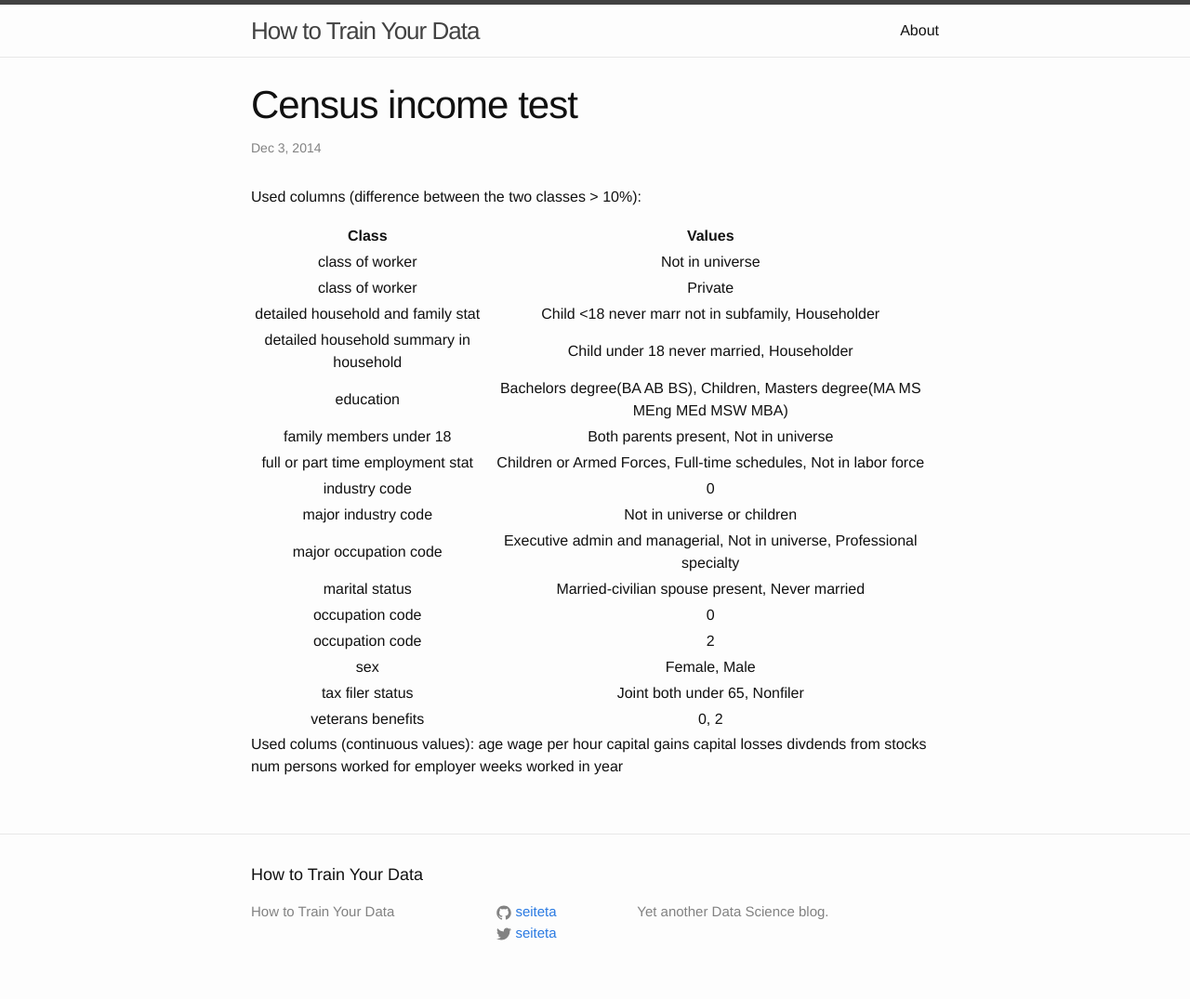
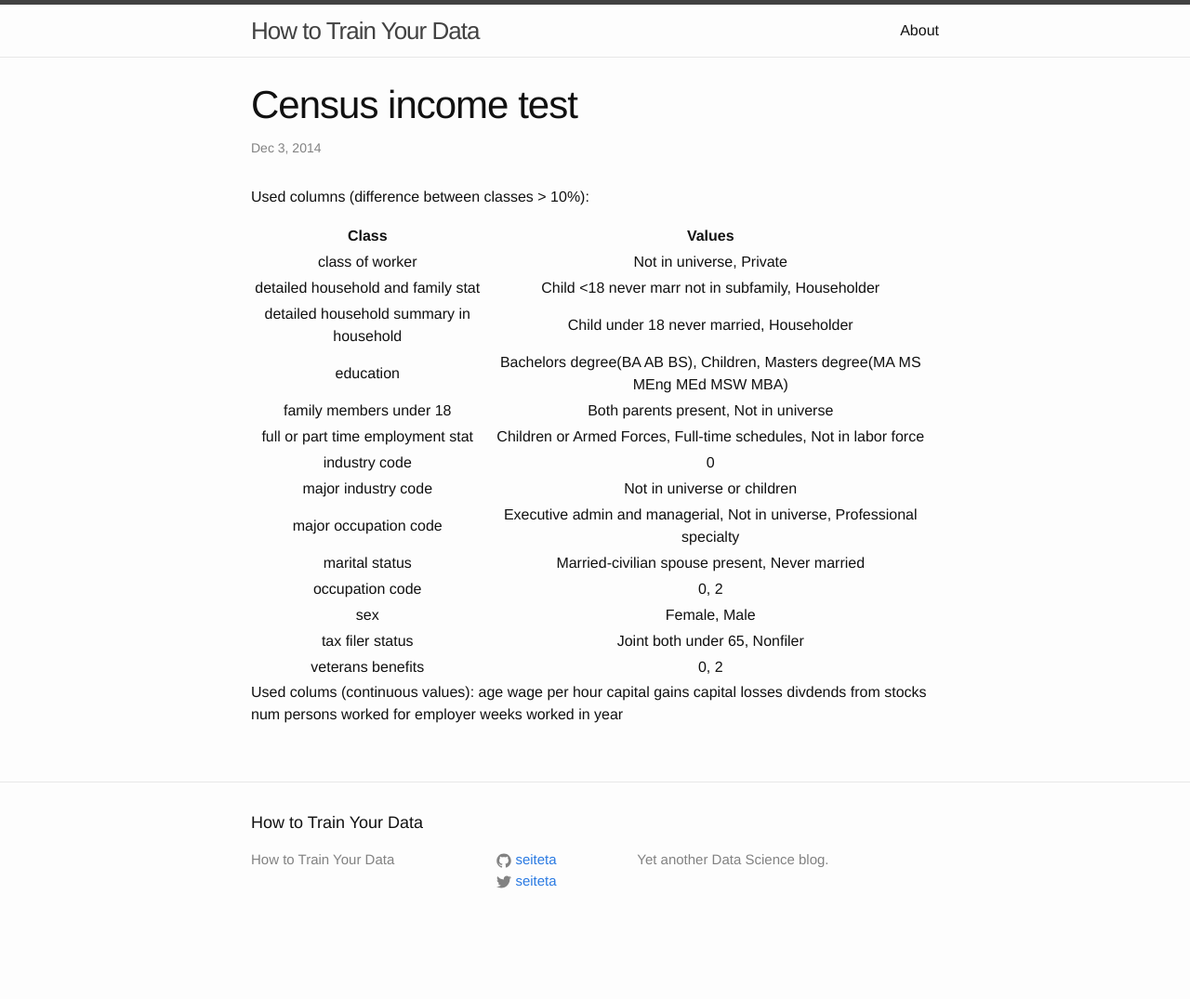
Before and after one commit to seiteta/seiteta.github.io_old, a Jekyll site: the page built from _posts/2014-12-03-census-income-test.md, in a window 1280 px wide. Shown: the whole page at 93% size. Built offline with Jekyll 4.4.1, drawn with Linux system fonts in a browser that asks for light colours; after the commit the page ends 1019 px from its top, so only the background shows below that.

Commit message:
Update 2014-12-03-census-income-test.md

```diff
--- a/_posts/2014-12-03-census-income-test.md
+++ b/_posts/2014-12-03-census-income-test.md
@@ -4,12 +4,11 @@ permalink: /income-test.html
 title: Census income test
 ---
 
-Used columns (difference between the two classes > 10%):
+Used columns (difference between classes > 10%):
 
 Class|Values
 :---:|:---:
-class of worker|Not in universe
-class of worker|Private
+class of worker|Not in universe, Private
 detailed household and family stat|Child <18 never marr not in subfamily, Householder
 detailed household summary in household|Child under 18 never married, Householder
 education|Bachelors degree(BA AB BS), Children, Masters degree(MA MS MEng MEd MSW MBA)
@@ -19,8 +18,7 @@ industry code|0
 major industry code|Not in universe or children
 major occupation code|Executive admin and managerial, Not in universe, Professional specialty
 marital status|Married-civilian spouse present, Never married
-occupation code|0
-occupation code|2
+occupation code|0, 2
 sex|Female, Male
 tax filer status|Joint both under 65, Nonfiler
 veterans benefits|0, 2
```
